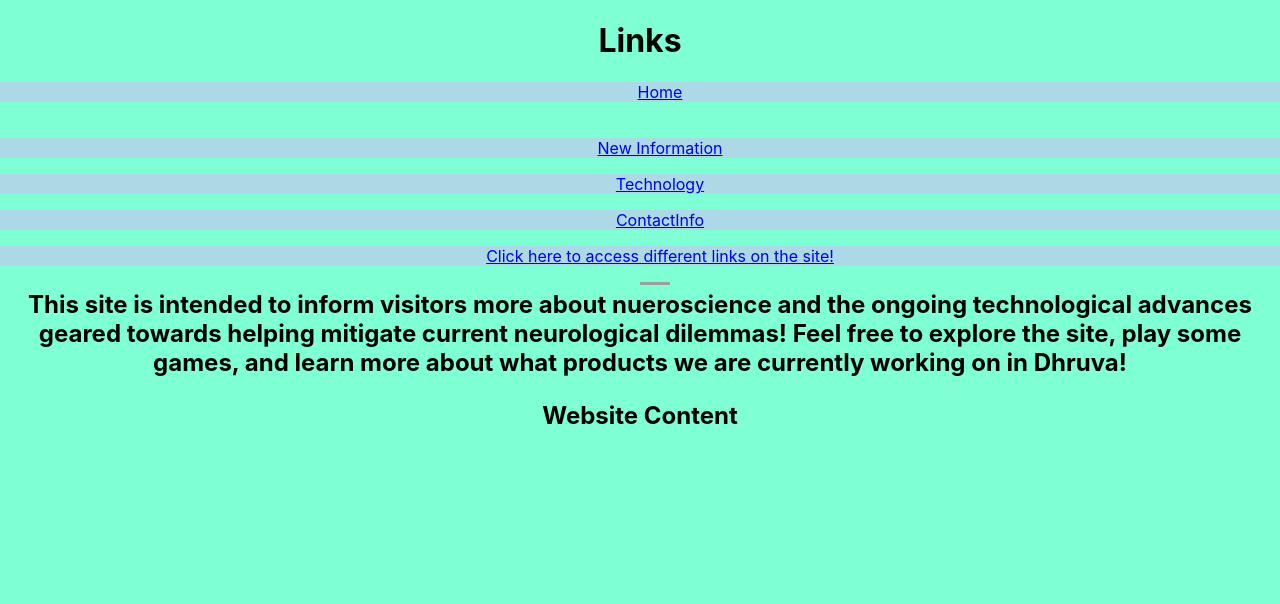
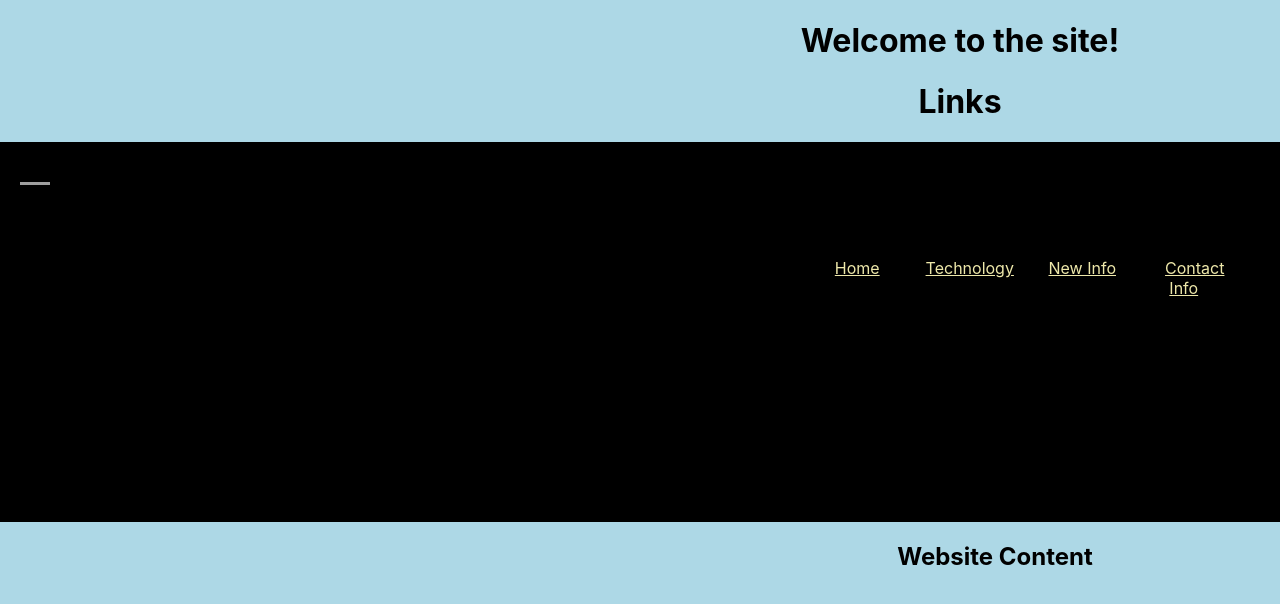
Before and after one commit to Phalguni221/Neuroscience-project, a React (Create React App) app in the folder dhruva/: page / in a window 1280 px wide. Shown: the top 604 px of the page. Built offline with nearby package versions, Linux system fonts and the light colour scheme; grey boxes are pictures that could not be loaded.

Commit message:
Navbar changes

```diff
--- a/dhruva/package.json
+++ b/dhruva/package.json
@@ -6,8 +6,10 @@
     "@testing-library/jest-dom": "^5.16.4",
     "@testing-library/react": "^13.1.1",
     "@testing-library/user-event": "^13.5.0",
-    "react": "^18.0.0",
+    "boostrap": "^2.0.0",
+    "react": "^18.1.0",
     "react-dom": "^18.0.0",
+    "react-router-dom": "^6.3.0",
     "react-scripts": "5.0.1",
     "styled-components": "^5.3.5",
     "web-vitals": "^2.1.4"
--- a/dhruva/src/App.css
+++ b/dhruva/src/App.css
@@ -1,12 +1,16 @@
 h1 {
-  font: 45px;
+  font: 25px;
   color:black;
   text-align: center
 }
 
+h2 {
+  text-align:center;
+
+}
 body {
   text-align: center;
-      background-color:aquamarine
+ background-color:lightblue
 }
 
 img {
@@ -17,9 +21,14 @@ img {
 
 p {
   text-align:center;
+  color: black;
+  width:1920px;
 }
 
-ul {
-  color:purple;
+a {
+  color:palegoldenrod;
+}
 
+li {
+  color:black;
 }
--- a/dhruva/src/pages/ContactInfo.js
+++ b/dhruva/src/pages/ContactInfo.js
@@ -1,18 +1,20 @@
 import '../App.css'
 
 function ContactInfo () {
- <html>
-   <p>
+ <div>
        <li>
            Email address: Dhruva221@gmail.com
        </li>
+
        <li>
            Phone number; 732-259-1884
        </li>
-     <li>LinkedIn: https://www.linkedin.com/in/sriya-bhamidipati/
+
+     <li>
+       LinkedIn: https://www.linkedin.com/in/sriya-bhamidipati/
      </li>
-   </p>
- </html>
+
+ </div>
 }
 
 export default ContactInfo;
--- a/dhruva/src/pages/Home.js
+++ b/dhruva/src/pages/Home.js
@@ -1,80 +1,130 @@
 import styled from "styled-components";
-
-import Default from './default';
+import { BrowserRouter, Link, Route, Routes } from 'react-router-dom'
+// import Default from './default';
 import ContactInfo from './ContactInfo';
 import NewInfo from "./NewInfo";
 import Technology from "./Technology";
 
+
 //For styled main container
 const Container = styled.div`
-background-color:lightblue;
-height:20px;
-text-align:center;
+background-color: lightblue;
+height: 3400px;
+text-align: center;
+position: fixed;
 `;
 
 //For wrapper
 const Wrapper = styled.div`
 background-color:black;
-width:10px;
-height:20px;
+padding: 40px 20px;
+display:flex;
+width:1950px;
+height:300px;
+text-align:center;
+`;
+
+const Navbar = styled.div`
+background-color:black;
+width:450px;
+padding:10px 20px;
+display:flex;
+margin-top:50px;
+margin-left:750px;
 `;
 
 const Home = () => {
    return (
 
    <div>
+<Container>
 
-    <head>
-        <h1>Welcome to the site!</h1>
-    </head>
-<body>
-    <background src="./Nueralink.png"></background>
+     <p>
+<h1>Welcome to the site!</h1>
+    </p>
+
     <p>
         <h1>Links</h1>
     </p>
 
-    <p>
-    <Container>
-    <ul>
-     <a href="./pages/Home.js">Home</a>
-    </ul>
-    </Container>
-<br></br>
-<Container>
-    <ul>
-        <a href="./pages/NewInfo.js">New Information</a>
-    </ul>
-</Container>
+    <Wrapper>
 
-<Container>
-    <ul>
-        <a href="pages/Technology.js">Technology</a>
-    </ul>
- </Container>
+<BrowserRouter>
+<Navbar>
 
- <Container>
-    <ul>
-        <a href="ContactInfo.js">ContactInfo</a>
-    </ul>
-    </Container>
+            <p>
+             <li>
+                <Link to="/">Home</Link>
+              </li>
+            </p>
 
-    <Container>
-    <ul>
-        <a href="./pages/navbar.html">Click here to access different links on the site!</a>
-    </ul>
-    </Container>
-     </p>
+            <p>
+              <li>
+                <Link to="/Technology">Technology</Link>
+              </li>
+            </p>
+
+            <p>
+              <li>
+                <Link to="/NewInfo">New Info</Link>
+              </li>
+            </p>
+
+            <p>
+              <li>
+                <Link to="/ContactInfo">Contact Info</Link>
+              </li>
+            </p>
+
+            <div className="display">
+
+        </div>
+     </Navbar>
+
+      {/* <Routes>
+        <Route path="/" element={
+            <Home/>
+          } />
+
+         <Route path="/Technology" element={
+            <Technology/>
+         } />
+
+          <Route path="/NewInfo" element={
+            <NewInfo/>
+            } />
+
+         <Route path="/ContactInfo" element={
+            <ContactInfo/>
+            } />
+    </Routes>         */}
+</BrowserRouter>
+
+
+
+
     <img src = "./assets/Nueralink.png"></img>
+
     <h2>
         <p>
         This site is intended to inform visitors more about nueroscience and the ongoing technological advances geared towards helping mitigate
         current neurological dilemmas!
         Feel free to explore the site, play some games, and learn more about what products we are currently working on in Dhruva!
-    </p>
+        </p>
     </h2>
+
+</Wrapper>
+
 <h2>Website Content</h2>
-</body>
-<ContactInfo></ContactInfo>
+<Container>
+
+<ContactInfo/>
+
+</Container>
+
+</Container>
+
+
 
 </div>
    );
--- a/dhruva/src/pages/default.js
+++ b/dhruva/src/pages/default.js
@@ -1,5 +1,4 @@
 import '../assets/neurostyle.css'
-import ContactInfo from './ContactInfo';
 
 function Default () {
     return (
```
Also changed, not shown: 1 other file (tests, documents, lock files or other folders).
